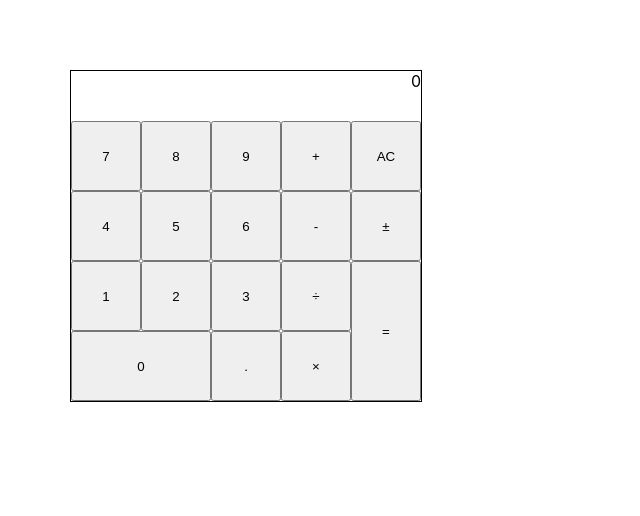
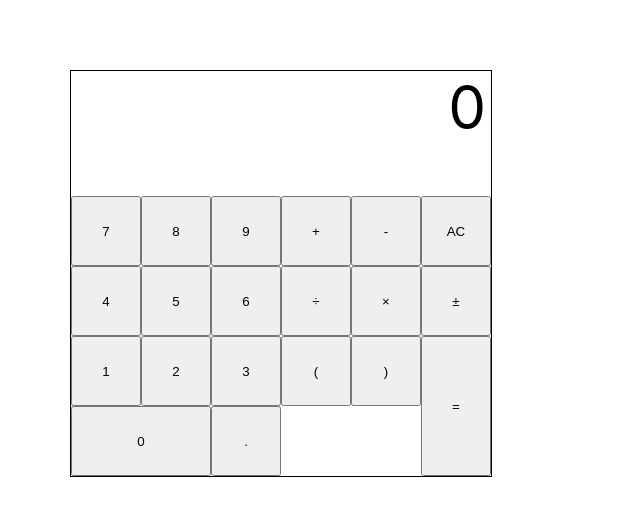
Before and after one commit to RohanPursuit/react-calculator, a React (Create React App) app: page / in a window 1280 px wide. Shown: the top 516 px of the page, without its empty margins (0-640 px from the left). Built offline with nearby package versions, Linux system fonts and the light colour scheme.

Commit message:
deploy react app gh

```diff
--- a/package.json
+++ b/package.json
@@ -1,4 +1,5 @@
 {
+  "homepage": "http://RohanPursuit.github.io/react-calculator",
   "name": "react-calculator",
   "version": "0.1.0",
   "private": true,
@@ -12,6 +13,8 @@
     "web-vitals": "^1.1.2"
   },
   "scripts": {
+    "predeploy": "npm run build",
+    "deploy": "gh-pages -d build",
     "start": "react-scripts start",
     "build": "react-scripts build",
     "test": "react-scripts test",
@@ -34,5 +37,8 @@
       "last 1 firefox version",
       "last 1 safari version"
     ]
+  },
+  "devDependencies": {
+    "gh-pages": "^3.2.3"
   }
 }
--- a/src/App.css
+++ b/src/App.css
@@ -2,13 +2,14 @@
 	/* text-align: center; */
 }
 .calculator {
-	width: 350px;
+	width: 420px;
 	border: 1px solid #000;
 	margin: 70px;
 }
 
 .display {
-	height: 50px;
+	padding-right: 5px;
+	height: 125px;
 	text-align: right;
 }
 
@@ -16,3 +17,13 @@ button {
 	width: 70px;
 	height: 70px;
 }
+
+.integer {
+	font-size: 60px;
+	padding-bottom: 10px;
+}
+
+.expression,
+.result {
+	color: gray;
+}
--- a/src/App.js
+++ b/src/App.js
@@ -12,45 +12,67 @@ class App extends Component {
       bool: false,
       expression: [''],
       result: '',
+      isEqual: [''],
     }
   }
   onButtonClick = (event) => {
     const value = event.target.value
     const {expression, bool, integer} = this.state
 
+    const isZero = Number(integer) === Number(value)
+
+    let isParenComplete = true
+
+    if(/\(/.test(expression)){
+      isParenComplete = /(\()(?!.*\1)(.*?)\)/.test(expression.join(''))
+      this.setState({result: <Result expression={this.state.expression} isParenComplete={isParenComplete}/>})
+    }
+
     if(value === 'AC'){
         this.setState({
         integer: '',
         expression: [''],
         bool: false,
-        result: ''
+        result: '',
+        isEqual: [''],
       })
     } else if (value === "="){
-      this.setState({result: <Result expression={this.state.expression}/>})
+      this.setState({result: <Result expression={this.state.expression} isParenComplete={isParenComplete}/>, isEqual: []})
     }else {
       if(/±/.test(value)  && /-/.test(integer[0])){
         expression[expression.length-1] = expression[expression.length-1].slice(1)
-        this.setState({integer: integer.slice(1), result: <Result expression={this.state.expression}/>})
+        this.setState({integer: integer.slice(1), result: <Result expression={this.state.expression} isParenComplete={isParenComplete}/>})
       } else if (/±/.test(value)  && !(/-/.test(integer[0]))){
         console.log('ran')
         expression[expression.length-1] = '-' + expression[expression.length-1]
-        this.setState({integer: '-' + integer, result: <Result expression={this.state.expression}/>})
+        this.setState({integer: '-' + integer, result: <Result expression={this.state.expression} isParenComplete={isParenComplete}/>})
       }
 
       if(bool && /\d|\./.test(value)){
         expression[expression.length-1] = value
-        this.setState({integer: value, bool: false, result: <Result expression={this.state.expression}/>})
+        this.setState({integer: value, bool: false, result: <Result expression={this.state.expression} isParenComplete={isParenComplete}/>})
       }
-      else if(/\d|\./.test(value)){
+      else if(/\d|\./.test(value) && !isZero){
         expression[expression.length-1] = this.state.integer + value
-        this.setState({integer: this.state.integer + value, result: <Result expression={this.state.expression}/>})
-      } else if (/\+|-|\*|\//.test(value)){
+        this.setState({integer: this.state.integer + value, result: <Result expression={this.state.expression} isParenComplete={isParenComplete}/>})
+      } else if (/\+|-|\*|\/|\(|\)/.test(value)){
         const name = event.target.name
-        expression.push(name)
+        if(!expression[expression.length-1].length){
+          expression[expression.length-1] = name
+        } else {
+          expression.push(name)
+        }
         expression.push('')
         this.setState({bool: true})
       }
     }
+  }
+
+  handleIsEqual = () => {
+    console.log(this.state.result)
+    const display = !this.state.isEqual.length ? this.state.result : Number(this.state.integer).toLocaleString('en-US') || 0
+    this.state.isEqual.push('')
+    return display
   }
 
   render() {
@@ -59,9 +81,15 @@ class App extends Component {
       <div className="App">
         <main className="calculator">
           <section className="display">
-          {this.state.integer || 0}
-          <div>{this.state.expression}</div>
-          {this.state.result}
+          <div className="integer">
+            {this.handleIsEqual()}
+          </div>
+          <div className="expression">
+            {this.state.expression}
+          </div>
+          <div className="result">
+            {this.state.result}
+          </div>
         </section>
           <section className="numpad">
             <Numpad click={this.onButtonClick}/>
--- a/src/components/Numpad.css
+++ b/src/components/Numpad.css
@@ -1,6 +1,6 @@
 .numbers-operators {
 	display: grid;
-	grid-template-columns: repeat(5, 1fr);
+	grid-template-columns: repeat(6, 1fr);
 }
 
 .num0 {
@@ -12,8 +12,12 @@
 	/* background-color: hotpink; */
 }
 
+.ac {
+	grid-column: span 1;
+}
+
 .operators {
-	grid-column: span 1;
+	grid-column: span 2;
 	/* background-color: green; */
 }
 
--- a/src/components/Numpad.js
+++ b/src/components/Numpad.js
@@ -15,7 +15,7 @@ export default class Numpad extends Component {
                 <section className="operators" onClick={this.props.click}>
                    <Operators/>
                 </section>
-                <section onClick={this.props.click}>
+                <section className="ac" onClick={this.props.click}>
                     <button value="AC" className="clear">AC</button>
                     <button className="negative" value="±">±</button>
                     <button value='=' className='equal'>=</button>
--- a/src/components/Operators.js
+++ b/src/components/Operators.js
@@ -1,5 +1,5 @@
 export default function Operators() {
-    const operators = '+-/*'
+    const operators = '+-/*()'
     const arr = operators.split('').map((el, i) => <button className={"oper-"+i} key={i} value={el} name={(/\//.test(el) && "÷")||
     (/\*/.test(el) && "×")|| el}>{(/\//.test(el) && "÷")||
     (/\*/.test(el) && "×")|| el}</button>)
--- a/src/components/Result.js
+++ b/src/components/Result.js
@@ -7,6 +7,13 @@ import reduceSum from './reduceSum'
 export default class Result extends Component {
 
     getResult = (expression) => {
+        expression = expression.split(" ").join('')
+        console.log(expression)
+        if(!this.props.isParenComplete || /[^\d|\)]/.test(expression[expression.length-1])){
+            return 0
+        }
+
+        console.log(expression)
         while(/\(/.test(expression)){
             expression = expression.replace(/\+\+|\-\-/g, '+')
             expression = reduceParens(expression)
@@ -14,25 +21,26 @@ export default class Result extends Component {
 
         // expression = expression.replace(/\)/g, '')
 
-        if(Number(expression)) return 1*expression
+        if(Number(expression)) return Number(expression).toLocaleString("en-US")
 
         while(/[×÷]/.test(expression)){
             expression = expression.replace(/\+\+|\-\-/g, '+')
             expression = reduceProd(expression)
         }
 
-        if(Number(expression)) return 1*expression
+        if(Number(expression)) return Number(expression).toLocaleString("en-US")
 
         while(/[\+\-]/.test(expression)){
             expression = expression.replace(/\+\+|\-\-/g, '+')
             expression = reduceSum(expression)
-            if(Number(expression)) return 1*expression
+            if(Number(expression)) return Number(expression).toLocaleString("en-US")
         }
 
-        return Number(expression)
+
+        return Number(expression).toLocaleString("en-US")
     }
 
     render() {
-        return <div>{this.getResult(this.props.expression.join(''))}</div>
+        return this.getResult(this.props.expression.join(''))
     }
 }
```
Also changed, not shown: 1 other file (tests, documents, lock files or other folders).
